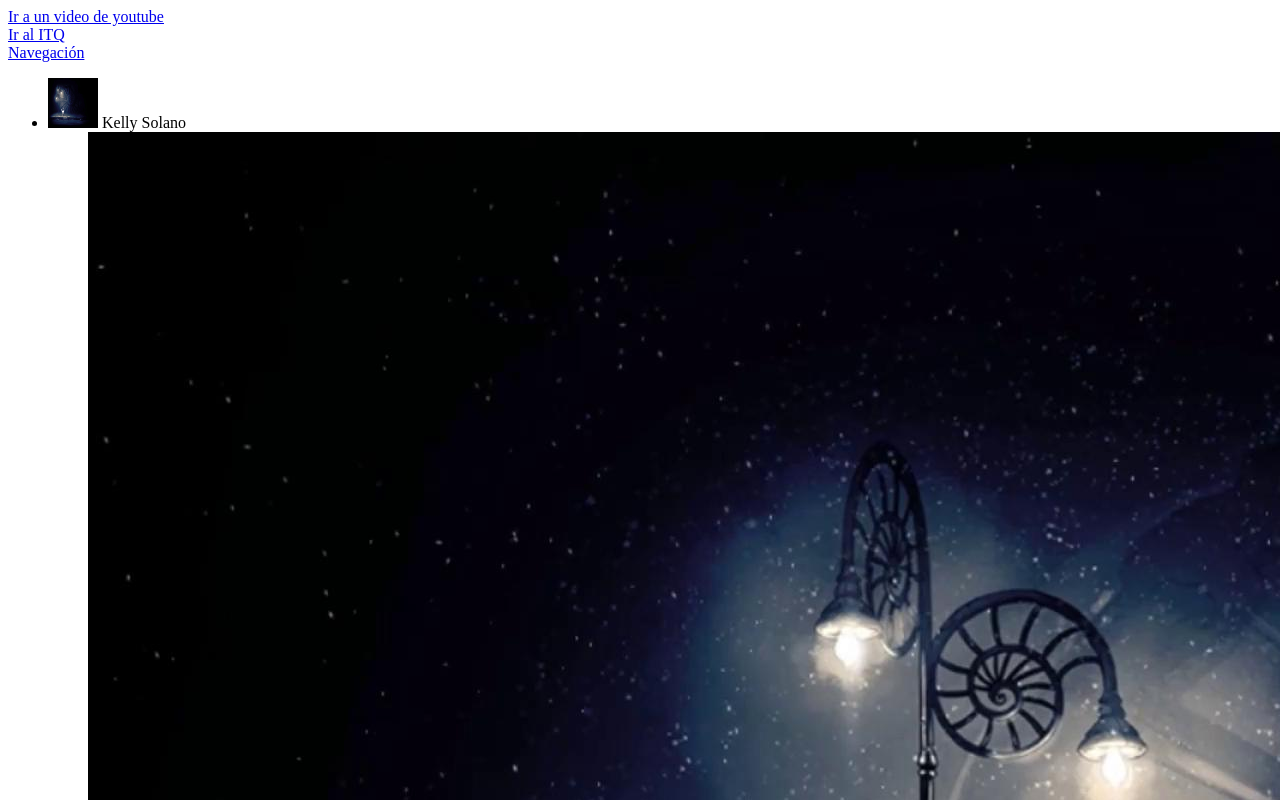
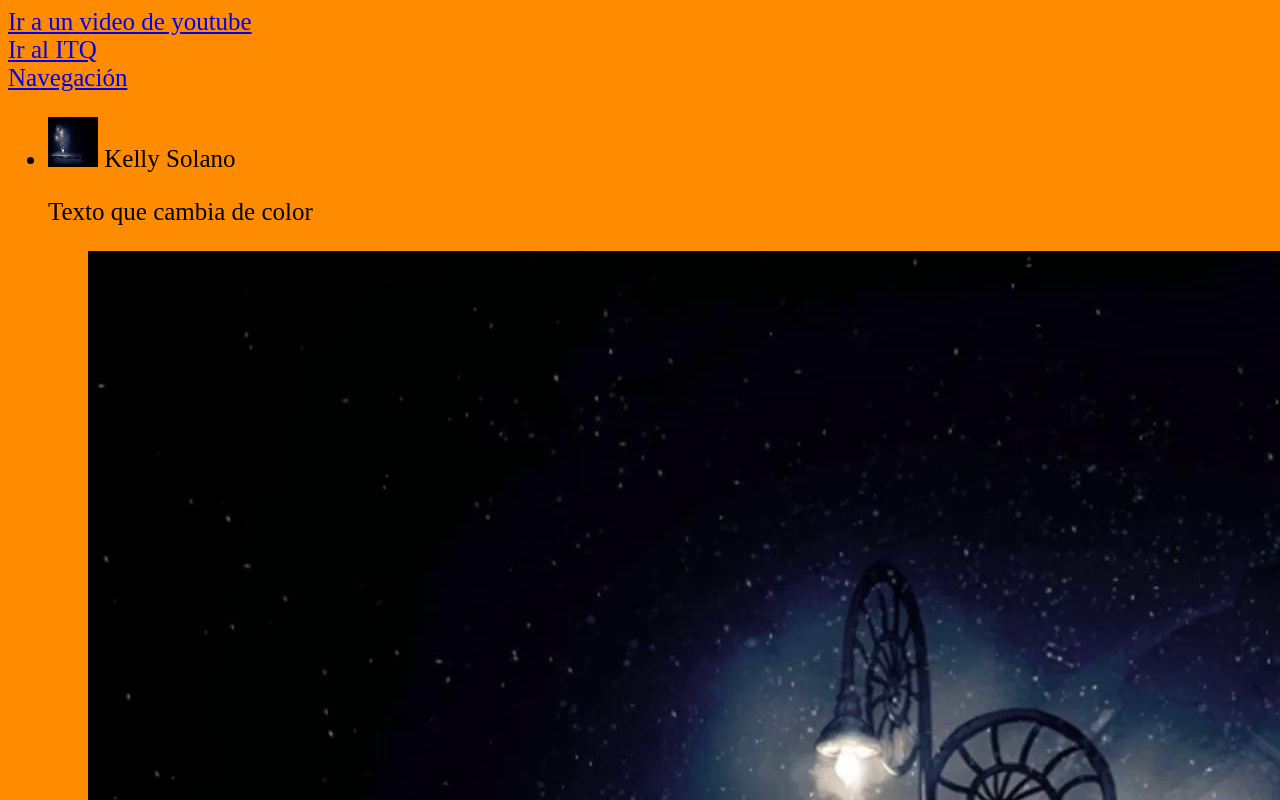
Before and after one commit to KellyMicaS/holamundo, a plain HTML site: page index.html in a window 1280 px wide. Shown: the top 800 px of the page. Drawn offline with Linux system fonts and the light colour scheme.

Commit message:
aplicaciones estlos css

```diff
--- /dev/null
+++ b/estilos/estilos.css
@@ -0,0 +1,4 @@
+body {
+    background-color: darkorange;
+    font-size: 25px;
+}
--- a/index.html
+++ b/index.html
@@ -4,7 +4,31 @@
 <head>
     <!--UTF-8 Es para incluir TODOS los caracteres especiales-->
     <meta charset="UTF-8">
+    <!--le decimos a este html que se puede ver en cualquier dispositivo o se adapte a cualquier dispositivo-->
+    <meta name="viewport" content="width=device-width, initial-scale=1.0">
+    <!--Añadimos estukis css desde la carpeta estilos-->
+    <link rel="stylesheet" href="estilos/estilos.css">
+
     <title> Mi primera página web</title>
+    <!--Segunda forma de poner estilos en html-->
+    <!--<style>
+        /*Estilos para el body*/
+        body {
+            background-color: chocolate;
+            font-size: 25px;
+        }
+        /*Estilos para la clase caberera*/
+        .cabecera{
+            background-color: darkolivegreen;
+            font-size: 50px;
+        }
+        /*Estilo para la etiqueta img*/
+        img{
+            width: 50px;
+            height: 50px;
+            border-radius: 50%;
+        }
+    </style> -->
 </head>
 
 <body>
@@ -25,7 +49,8 @@
                 <span>Navegación</span>
             </a>
             <!--Header navegación menú derecho-->
-            <div>
+            <div class="cabecera">
+                <!--div style="background-color: purple; width: 100%; height: 100%; color:aqua; font-size:50px;"-->
                 <!--Implemento una lista desordenada-->
                 <ul>
                     <!--Cuenta de usuario-->
@@ -34,7 +59,9 @@
                             <img src="img/caballerito.jpg" alt="Caballerito" width="50px" height="50px"></a>
                             <span>Kelly Solano</span>
                         </a>
-
+                        <p>
+                            Texto que cambia de color
+                        </p>
                         <ul>
                             <!--Imágen de Usuario-->
                             <li>
```
